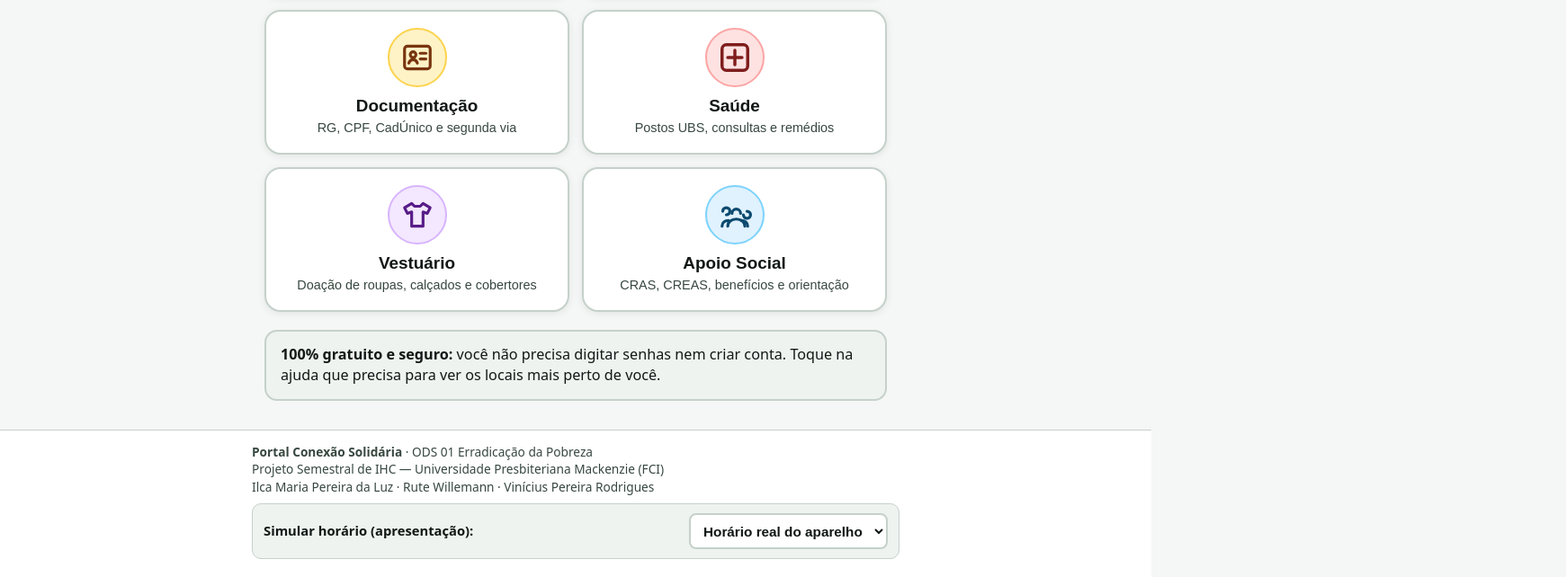
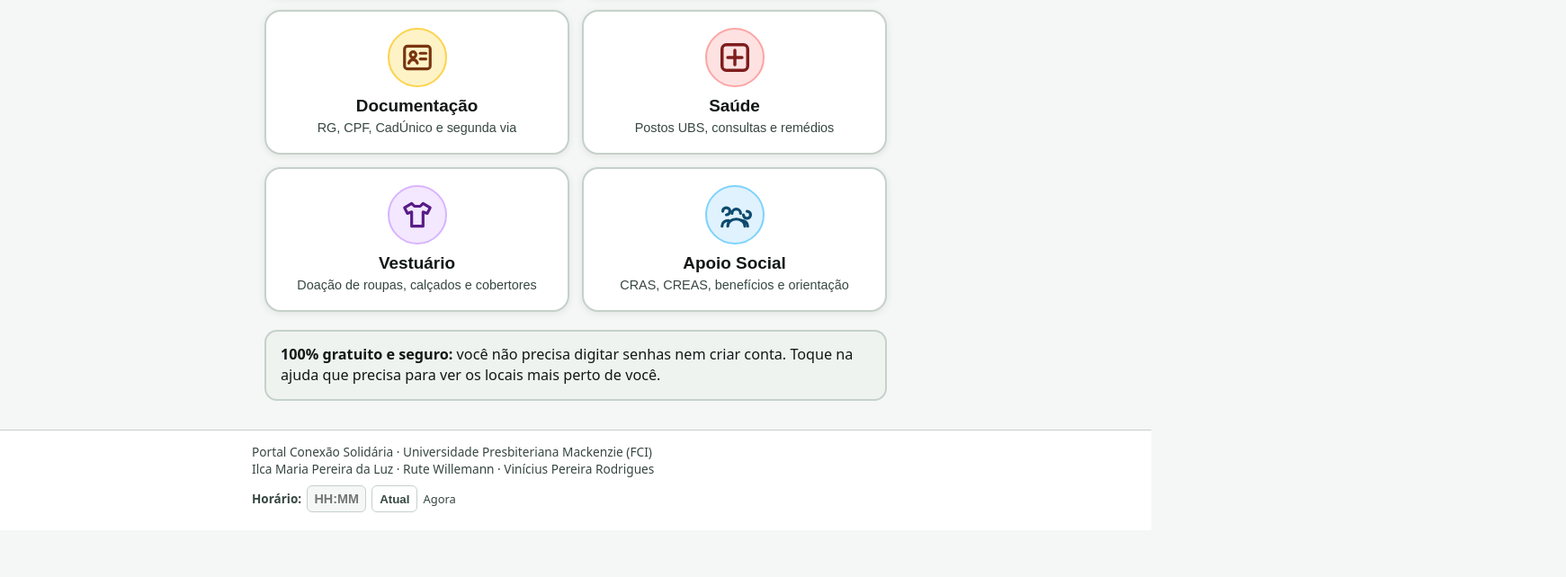
Before and after one commit to rutewillemann/IHC-Projeto, a plain HTML site: page index.html in a window 1280 px wide. Shown: the part 714-1356 px from the top of the page at 90% size, 1741 px wide, since content can reach past the window. After the commit the page ends 1304 px from the top, so only its background shows below. Drawn offline with Linux system fonts and the light colour scheme.

Commit message:
update com melhorias
Updated the description meta tag and improved accessibility features. Adjusted footer content and added a custom time input for better user interaction.

```diff
--- a/index.html
+++ b/index.html
@@ -3,16 +3,16 @@
 <head>
   <meta charset="UTF-8">
   <meta name="viewport" content="width=device-width, initial-scale=1.0">
-  <meta name="description" content="Portal Conexao Solidaria - Encontre alimentacao, moradia, saude, documentacao, vestuario e apoio social gratuitos perto de voce.">
+  <meta name="description" content="Portal Conexão Solidária - Encontre alimentação, moradia, saúde, documentação, vestuário e apoio social gratuitos perto de você.">
   <meta name="theme-color" content="#0f5132">
   <title>Portal Conexão Solidária</title>
   <link rel="stylesheet" href="css/style.css">
 </head>
-<body class="theme-default font-normal">
+<body class="theme-default">
   <!-- link de pulo para acessibilidade via teclado e leitores de tela -->
   <a href="#main-content" class="skip-link">Ir direto para o conteúdo principal</a>
 
-  <!-- barra superior fixa com identidade e controles de acessibilidade -->
+  <!-- barra superior fixa com identidade e controle de contraste -->
   <header class="top-bar" role="banner">
     <div class="top-bar-inner">
       <button type="button" id="btn-home-logo" class="brand-button" aria-label="Voltar para a página inicial do Portal Conexão Solidária">
@@ -21,11 +21,7 @@
         </span>
       </button>
 
-      <div class="a11y-controls" role="group" aria-label="Opções de leitura e visualização">
-        <button type="button" id="btn-font-size" class="a11y-btn" aria-pressed="false" aria-label="Aumentar tamanho das letras">
-          <span aria-hidden="true">A+</span>
-          <span class="a11y-label">Letra</span>
-        </button>
+      <div class="a11y-controls" role="group" aria-label="Opções de visualização">
         <button type="button" id="btn-contrast" class="a11y-btn" aria-label="Trocar modo de contraste da tela">
           <span aria-hidden="true">◐</span>
           <span class="a11y-label" id="contrast-label">Contraste</span>
@@ -248,6 +244,7 @@
         <div class="detail-distance-box">
           <span class="distance-main" id="detail-distance"></span>
           <span class="distance-walk" id="detail-walk"></span>
+          <small class="distance-note">Estimativa a pé · rota exata no Google Maps</small>
         </div>
 
         <!-- acoes principais de grande dimensao -->
@@ -265,10 +262,11 @@
             <span>VER CAMINHO A PÉ NO MAPA</span>
           </a>
 
-          <button type="button" id="btn-read-aloud" class="btn-audio" hidden>
+          <button type="button" id="btn-read-aloud" class="btn-audio">
             <span aria-hidden="true">🔊</span>
             <span id="btn-read-aloud-label">Ouvir informações em voz alta</span>
           </button>
+          <p id="audio-feedback" class="audio-feedback" role="status" aria-live="polite" hidden></p>
         </div>
 
         <div class="info-section">
@@ -295,23 +293,27 @@
     </section>
   </main>
 
-  <!-- rodape discreto com dados academicos e simulador de horario para demonstracao -->
+  <!-- rodape discreto com creditos e ajuste discreto de horario -->
   <footer class="app-footer" role="contentinfo">
     <div class="footer-inner">
       <p class="footer-credits">
-        <strong>Portal Conexão Solidária</strong> · ODS 01 Erradicação da Pobreza<br>
-        Projeto Semestral de IHC — Universidade Presbiteriana Mackenzie (FCI)<br>
+        Portal Conexão Solidária · Universidade Presbiteriana Mackenzie (FCI)<br>
         Ilca Maria Pereira da Luz · Rute Willemann · Vinícius Pereira Rodrigues
       </p>
 
-      <div class="demo-bar">
-        <label for="time-simulator">Simular horário (apresentação):</label>
-        <select id="time-simulator" aria-label="Simular horário para testes de apresentação">
-          <option value="real">Horário real do aparelho</option>
-          <option value="11">11:00 (Manhã / Almoço)</option>
-          <option value="15">15:00 (Tarde)</option>
-          <option value="21">21:00 (Noite)</option>
-        </select>
+      <div class="time-control-inline" aria-label="Ajustar horário de consulta">
+        <label for="custom-time-input">Horário:</label>
+        <input
+          type="text"
+          id="custom-time-input"
+          class="time-input-discrete"
+          inputmode="numeric"
+          maxlength="5"
+          placeholder="HH:MM"
+          aria-label="Digite um horário válido de 00:00 a 23:59"
+        >
+        <button type="button" id="btn-reset-time" class="time-reset-btn" title="Voltar para o horário atual">Atual</button>
+        <span id="time-status-hint" class="time-status-hint">Agora</span>
       </div>
     </div>
   </footer>
```
